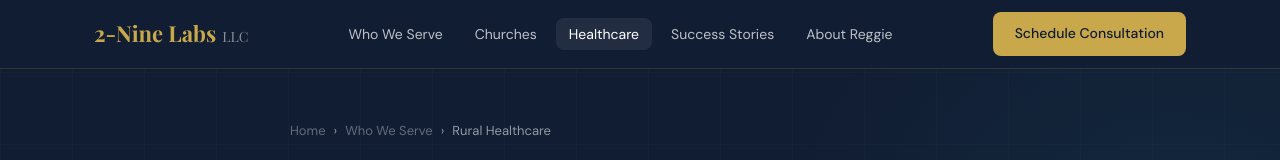
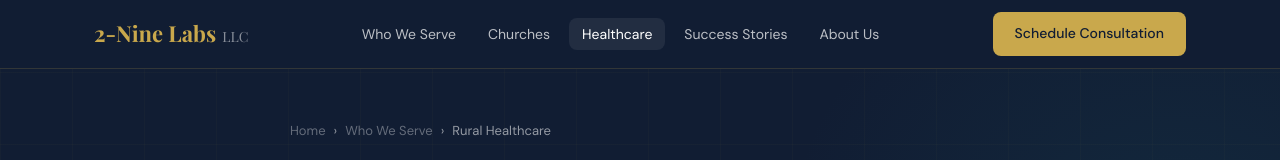
Before and after one commit to reggiekenon29-glitch/2ninelabs-website, a plain HTML site: page 2ninelabs-website/healthcare.html in a window 1280 px wide. Shown: the top 160 px of the page. Drawn offline with nearby package versions, Linux system fonts and the light colour scheme; a web font is replaced by a local one.

Commit message:
Update healthcare.html

```diff
--- a/2ninelabs-website/healthcare.html
+++ b/2ninelabs-website/healthcare.html
@@ -311,7 +311,7 @@
       <li><a href="churches.html">Churches</a></li>
       <li><a href="healthcare.html" class="active">Healthcare</a></li>
       <li><a href="index.html#success">Success Stories</a></li>
-      <li><a href="about.html">About Reggie</a></li>
+      <li><a href="about.html">About Us</a></li>
     </ul>
     <div class="nav-cta">
       <a href="assessment.html" class="btn btn-gold">Schedule Consultation</a>
@@ -325,7 +325,7 @@
     <a href="churches.html">Churches</a>
     <a href="healthcare.html">Healthcare</a>
     <a href="index.html#success">Success Stories</a>
-    <a href="about.html">About Reggie</a>
+    <a href="about.html">About Us</a>
     <a href="assessment.html" class="btn btn-gold">Schedule Consultation</a>
   </div>
 </nav>
@@ -605,7 +605,7 @@
           <li><a href="churches.html">Churches</a></li>
           <li><a href="healthcare.html">Healthcare</a></li>
           <li><a href="index.html#success">Success Stories</a></li>
-          <li><a href="about.html">About Reggie</a></li>
+          <li><a href="about.html">About Us</a></li>
         </ul>
       </div>
       <div>
```
